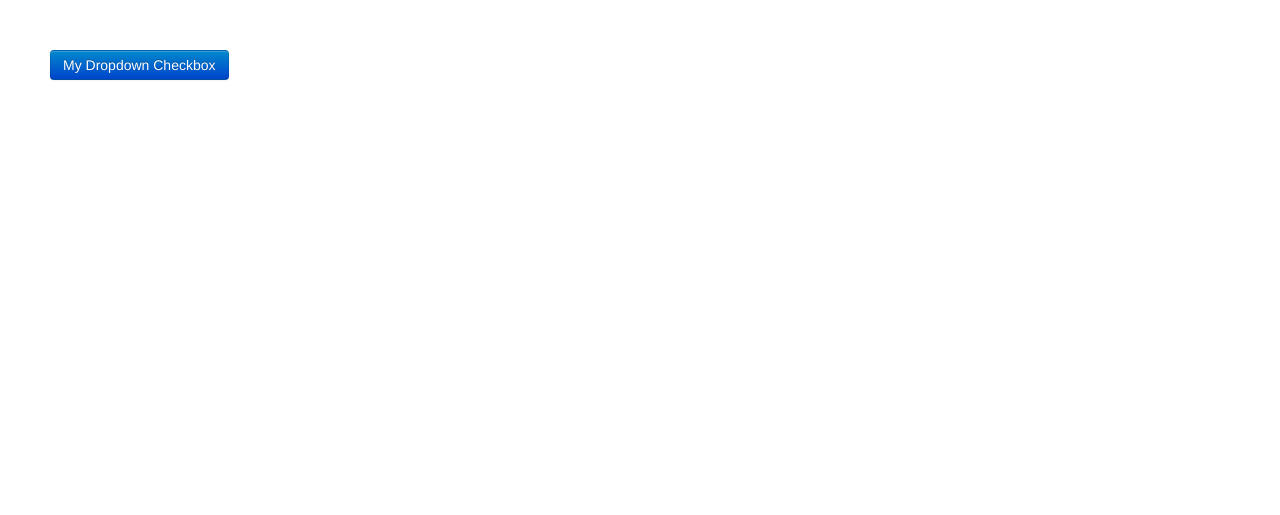
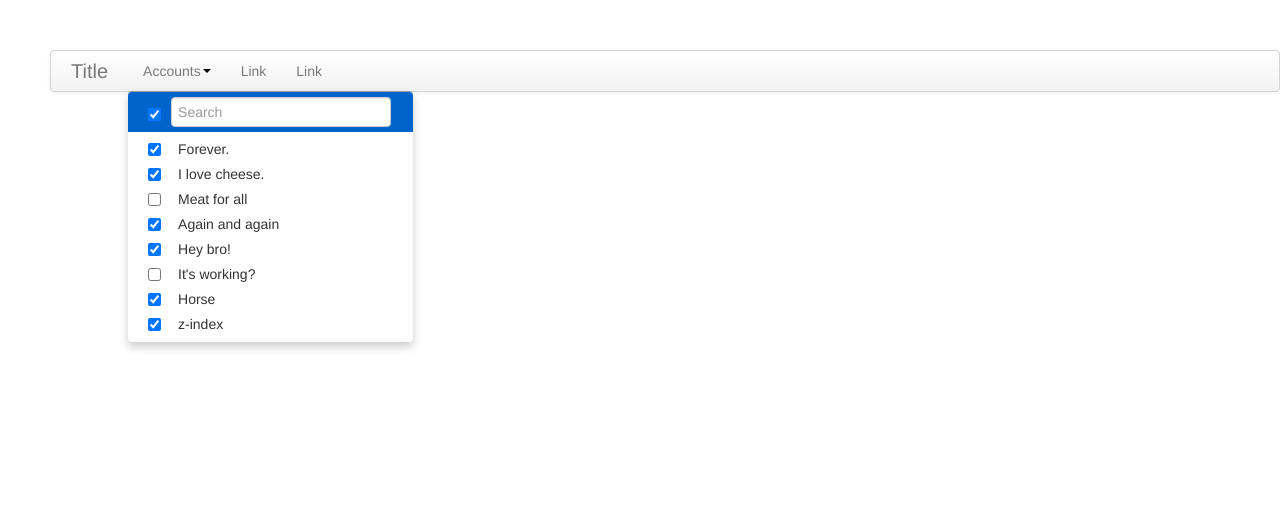
Before and after one commit to jefb31/bootstrap-dropdown-checkbox, a website: page example/index.html in a window 1280 px wide. Drawn offline with Linux system fonts and the light colour scheme.

Commit message:
Fix less

```diff
--- a/example/index.html
+++ b/example/index.html
@@ -12,7 +12,16 @@
 </head>
 
 <body>
-  <div class="myDropdownCheckbox"></div>
+  <div class="navbar">
+          <div class="navbar-inner">
+            <a class="brand" href="#">Title</a>
+            <ul class="nav">
+              <li class="myDropdownCheckboxBasic dropdown-checkbox dropdown open"></li>
+              <li><a href="#">Link</a></li>
+              <li><a href="#">Link</a></li>
+            </ul>
+          </div>
+        </div>
 </body>
 
 <script src="../dependencies/js/jquery.min.js"></script>
@@ -34,14 +43,15 @@
     { id: "13", label: "NO WAY!", isChecked: false },
     { id: "14", label: "2 times?", isChecked: true }
   ];
-  $('.myDropdownCheckbox').dropdownCheckbox({
+  $('.myDropdownCheckboxBasic').dropdownCheckbox({
     data: tab,
     autosearch: true,
     title: "My Dropdown Checkbox",
-    btnClass: "btn btn-primary"
+    hideHeader: false,
+    templateButton: '<a class="dropdown-checkbox-toggle" data-toggle="dropdown" href="#">Accounts<b class="caret"></b></button>'
   });
 
-  $('.myDropdownCheckbox').dropdownCheckbox("append", { id: "15", label: "added by itself", isChecked: true });
+  $('.myDropdownCheckboxBasic').dropdownCheckbox("append", { id: "15", label: "added by itself", isChecked: true });
 
 
 </script>
--- a/less/bootstrap-dropdown-checkbox.less
+++ b/less/bootstrap-dropdown-checkbox.less
@@ -28,6 +28,7 @@ THE SOFTWARE IS PROVIDED "AS IS", WITHOUT WARRANTY OF ANY KIND, EXPRESS OR IMPLI
     .box-shadow(0 5px 10px rgba(0,0,0,.2));
   }
   .dropdown-checkbox-header {
+    min-width: 245px;
     background-color: @blueDark;
     padding: 5px 20px;
     .border-radius(4px 4px 0px 0px);
```
Also changed, not shown: css/bootstrap-dropdown-checkbox.css.
